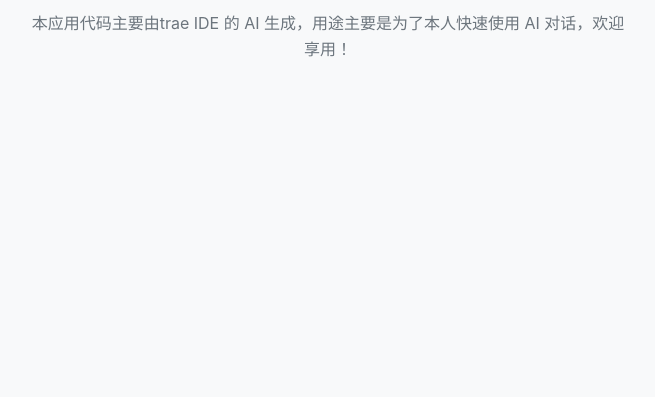
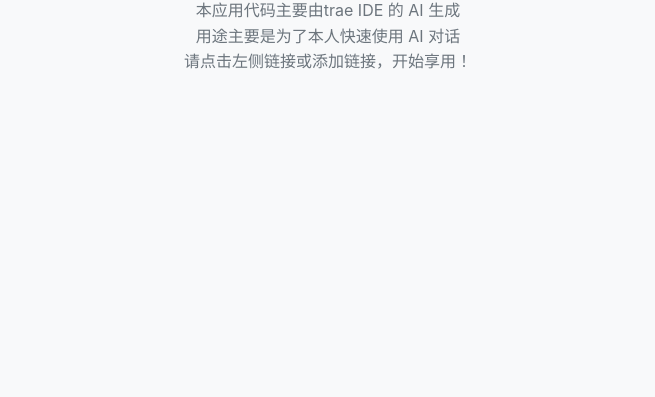
Before and after one commit to xiaocheng2014/ai_app, an Electron app: page src/welcome.html in a window 1200 px wide. Shown: the part 403-800 px from the top of the page, without its empty margins (272-927 px from the left). Drawn offline with Linux system fonts and the light colour scheme.

Commit message:
修改欢迎页面

```diff
--- a/src/welcome.html
+++ b/src/welcome.html
@@ -31,6 +31,10 @@
 </head>
 <body>
   <div class="welcome">AI APP</div>
-  <div class="description">本应用代码主要由trae IDE 的 AI 生成，用途主要是为了本人快速使用 AI 对话，欢迎享用！</div>
+  <div class="description">
+    本应用代码主要由trae IDE 的 AI 生成<br/>
+    用途主要是为了本人快速使用 AI 对话<br/>
+    请点击左侧链接或添加链接，开始享用！<br/>
+  </div>
 </body>
 </html>
```
Also changed, not shown: README.md, docs/ui.jpg (deleted), docs/ui1.jpg (added), docs/ui2.jpg (added).
